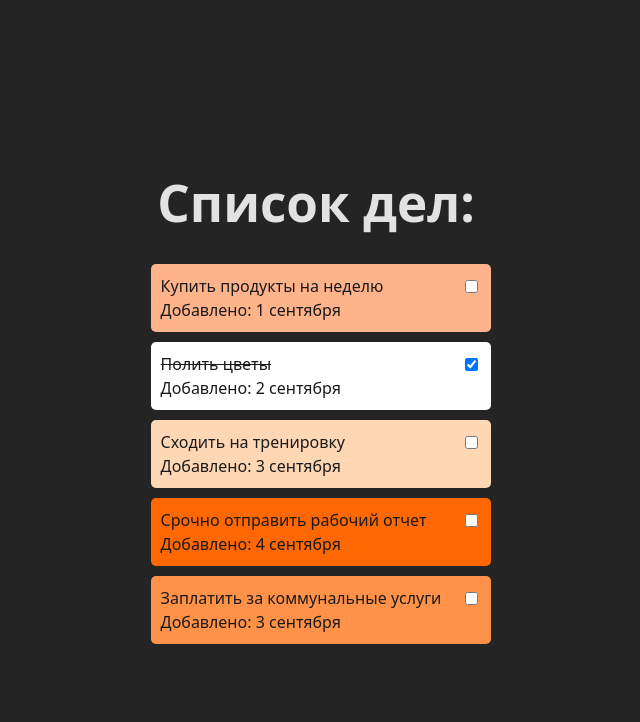
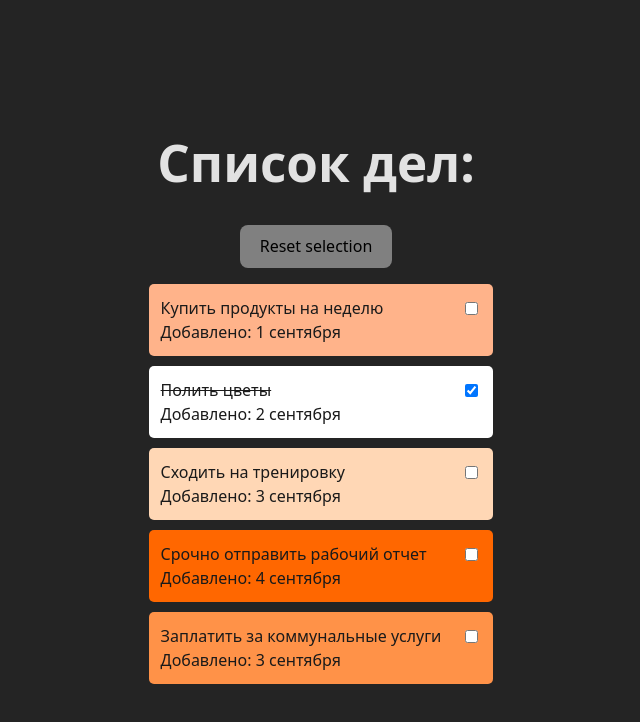
Before and after one commit to Anton533/in-react-hw, a React (Vite) app: page / in a window 1280 px wide. Shown: the top 722 px of the page, without its empty margins (324-964 px from the left). Built offline with nearby package versions, Linux system fonts and the light colour scheme.

Commit message:
lesson-9

```diff
--- a/src/App.tsx
+++ b/src/App.tsx
@@ -1,3 +1,4 @@
+import { useState } from "react";
 import "./App.css";
 
 const tasksList = [
@@ -38,9 +39,6 @@ const tasksList = [
   },
 ];
 
-// const tasksList = null;
-// const tasksList = [];
-
 const colors: Record<number, string> = {
   0: "#ffffff",
   1: "#ffd7b5",
@@ -54,6 +52,8 @@ function currentColor(priority: number): string {
 }
 
 function App() {
+  const [selectedTaskId, setSelectedTaskId] = useState();
+
   if (tasksList === null) {
     return <h1>Загрузка...</h1>;
   }
@@ -63,6 +63,12 @@ function App() {
   return (
     <>
       <h1>Список дел:</h1>
+      <button
+        onClick={() => {
+          setSelectedTaskId(null);
+        }}>
+        Reset selection
+      </button>
       <ul>
         {tasksList.map((task) => {
           return (
@@ -70,6 +76,15 @@ function App() {
               key={task.id}
               style={{
                 backgroundColor: currentColor(task.priority),
+                border:
+                  task.id === selectedTaskId
+                    ? "2px solid red"
+                    : "2px solid transparent",
+              }}
+              onClick={() => {
+                // alert(task.id);
+                setSelectedTaskId(task.id);
+                console.log(selectedTaskId);
               }}>
               <div className="task__wrapper">
                 <div
--- a/src/index.css
+++ b/src/index.css
@@ -42,16 +42,12 @@ button {
   font-size: 1em;
   font-weight: 500;
   font-family: inherit;
-  background-color: #1a1a1a;
   cursor: pointer;
-  transition: border-color 0.25s;
+  background-color: #808080;
+  transition: background-color 0.2s ease-in-out;
 }
 button:hover {
-  border-color: #646cff;
-}
-button:focus,
-button:focus-visible {
-  outline: 4px auto -webkit-focus-ring-color;
+  background-color: #8b8b8b;
 }
 
 ul {
```
